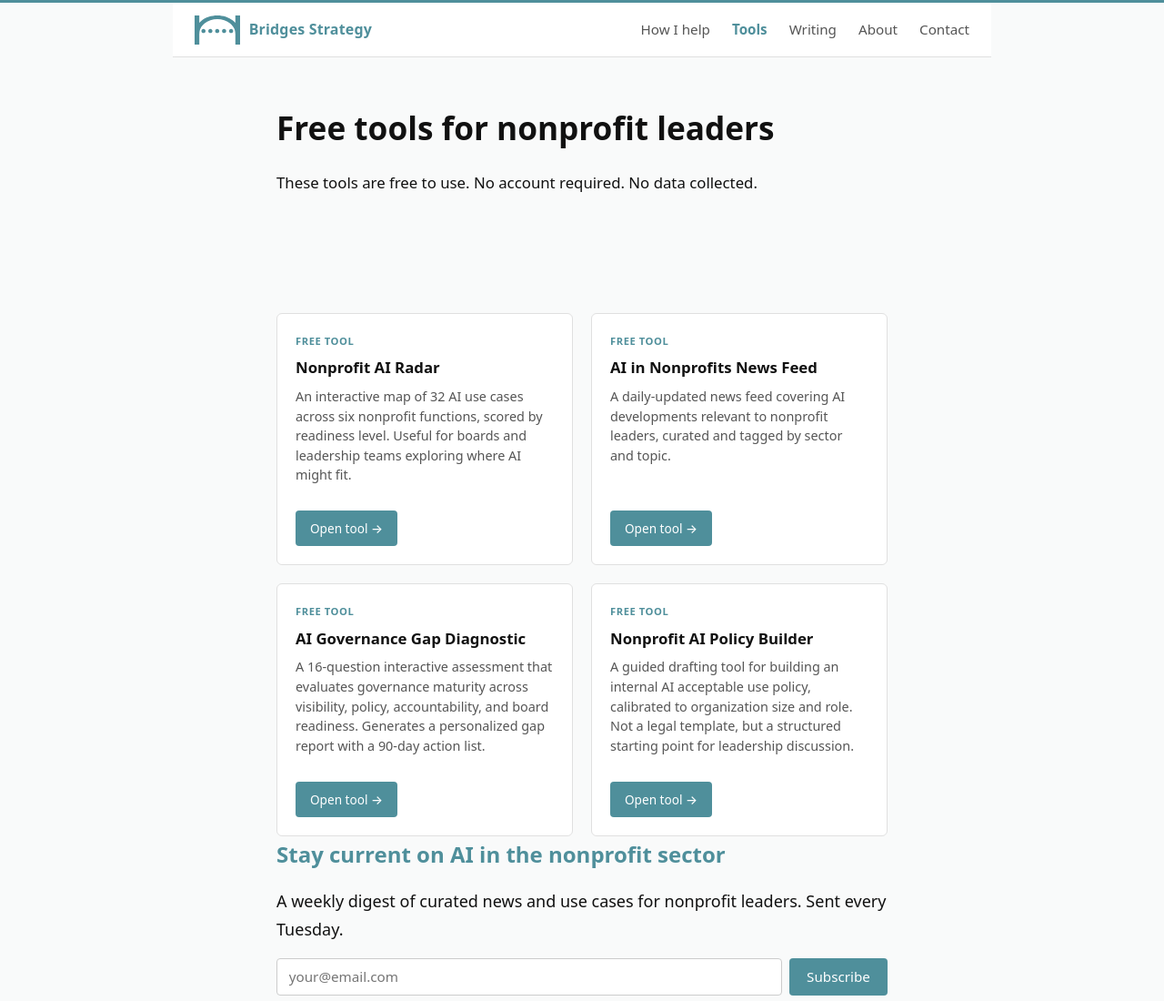
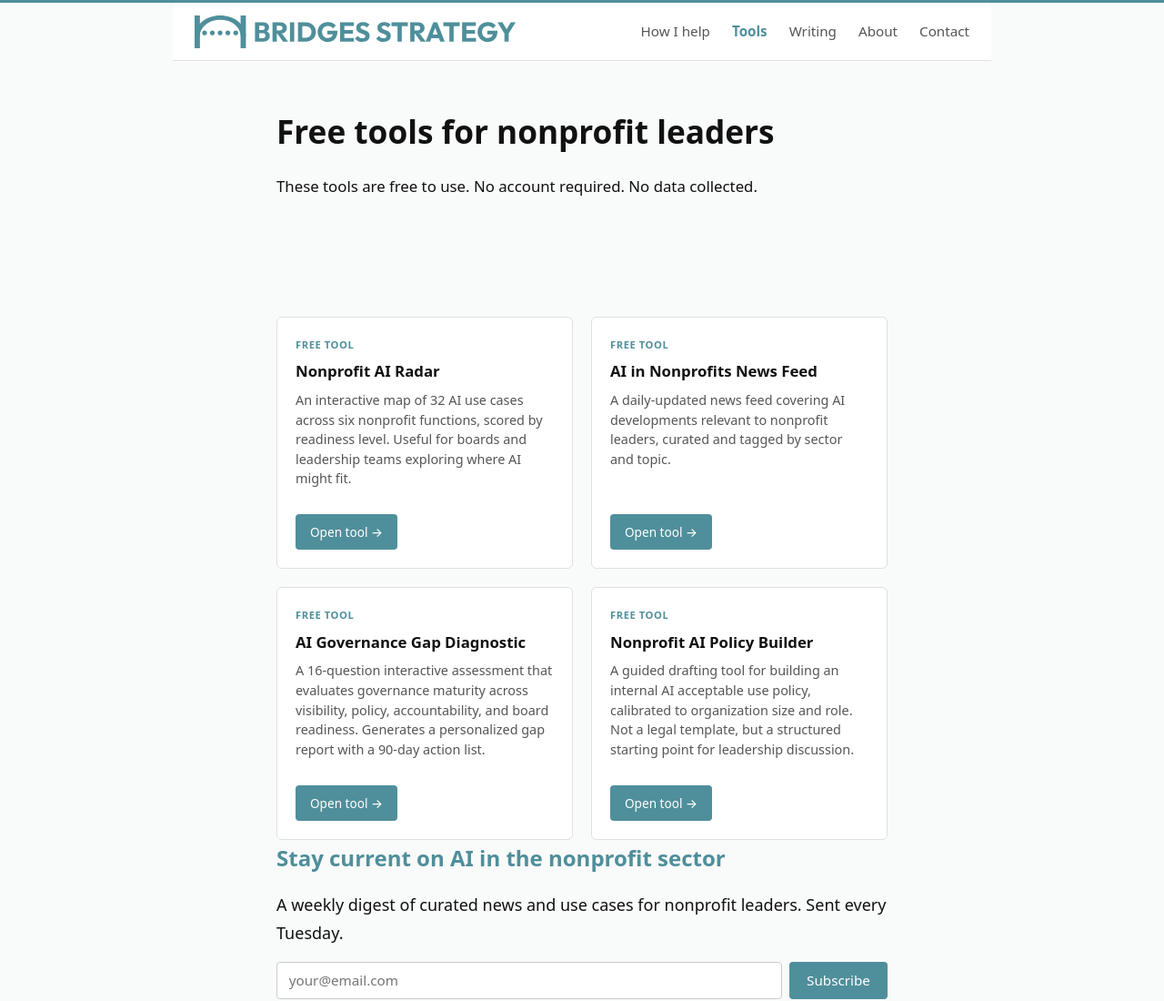
Before and after one commit to mbridges30/bridgesstrategy-site, a plain HTML site: page tools.html in a window 1280 px wide. Shown: the top 1100 px of the page at 91% size. Drawn offline with Linux system fonts and the light colour scheme.

Commit message:
Replace nav logo with combined icon+wordmark SVG
- Add logo-full.svg (cleaned, de-duplicated combined lockup)
- Swap all nav instances from logo-icon.svg + text to logo-full.svg
- Update nav-brand img height to 36px across styles.css and inline CSS

Co-Authored-By: Claude Sonnet 4.6 <noreply@anthropic.com>

```diff
--- a/styles.css
+++ b/styles.css
@@ -45,11 +45,10 @@ body {
 }
 
 .site-nav .nav-brand img {
-  height: 32px;
+  height: 36px;
   width: auto;
   display: block;
   flex-shrink: 0;
-  max-height: 32px;
 }
 
 .site-nav .nav-links {
--- a/tools.html
+++ b/tools.html
@@ -21,8 +21,7 @@
 
   <nav class="site-nav">
     <a href="/" class="nav-brand">
-      <img src="assets/logo-icon.svg" alt="Bridges Strategy" />
-      Bridges Strategy
+      <img src="assets/logo-full.svg" alt="Bridges Strategy" />
     </a>
     <div class="nav-links">
       <a href="index.html#how-i-help">How I help</a>
```
Also changed, not shown: governance-diagnostic.html (+2 -3 lines), index.html (+1 -2 lines), writing/index.html (+1 -2 lines), assets/logo-full.svg (added).
